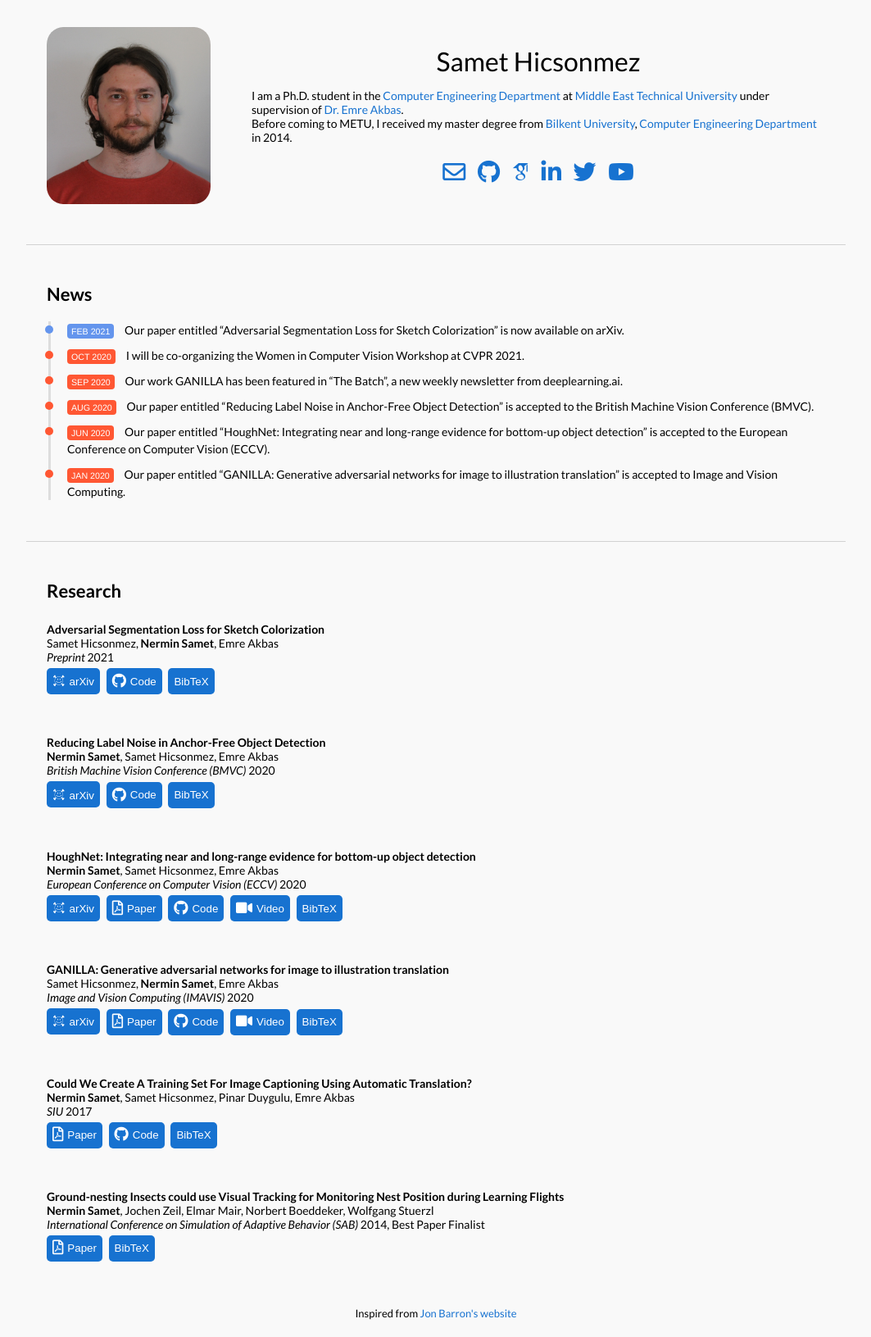
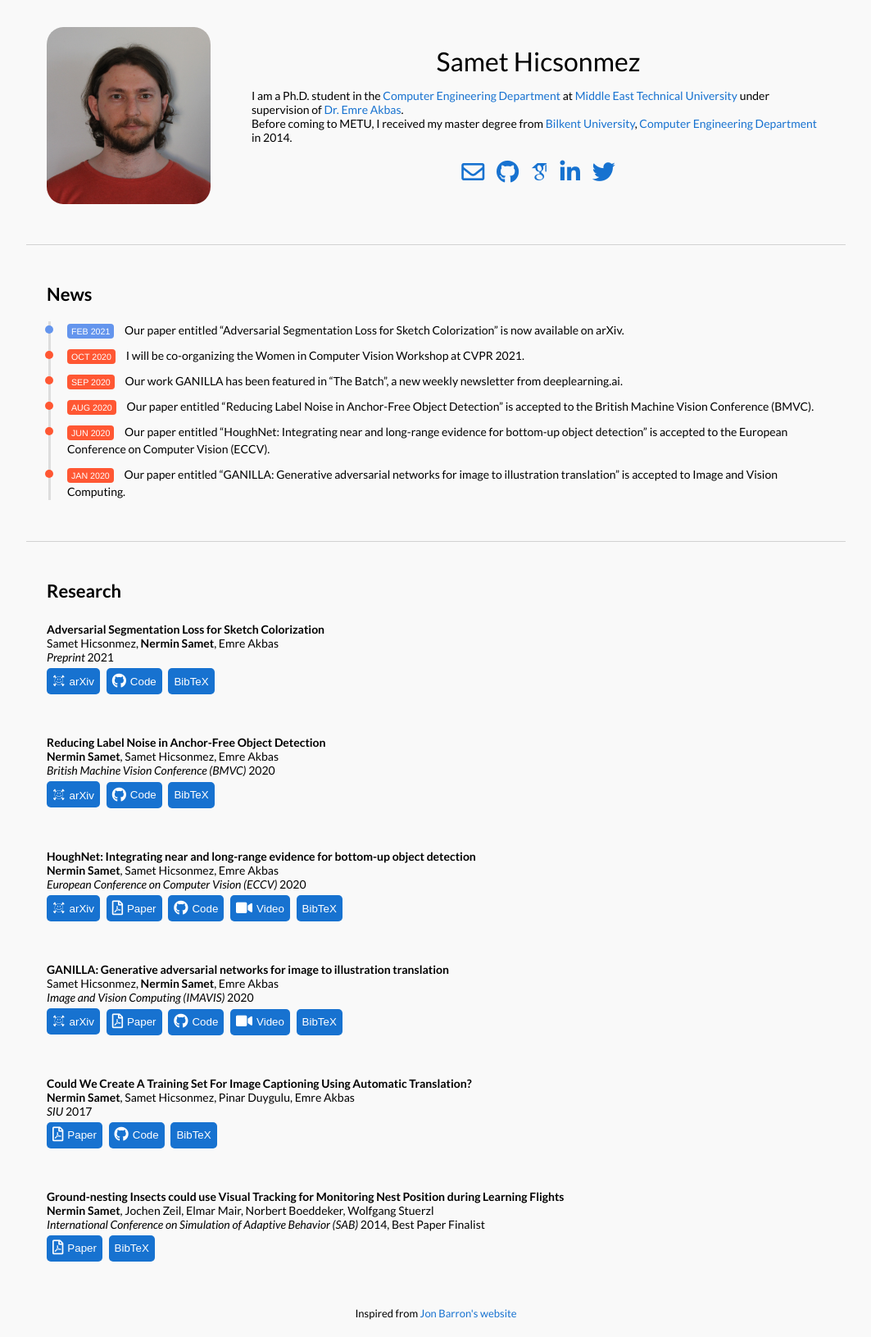
Before and after one commit to giddyyupp/giddyyupp.github.io, a Jekyll site: the page built from _posts/research/2021-02-01-advsegloss.markdown, in a window 1280 px wide. Shown: the whole page at 82% size, without its empty margins (108-1171 px from the left). Built offline with Jekyll 4.4.1, drawn with Linux system fonts in a browser that asks for light colours; some web fonts are replaced.

Commit message:
links updated

```diff
--- a/_layouts/default.html
+++ b/_layouts/default.html
@@ -39,12 +39,12 @@
               </p>
               <p style="text-align:center">
                 <div class="contact-buttons">
-                  <a href="mailto:nermin.samet@metu.edu.tr" target="_blank"><i class="far fa-envelope fa-2x"></i></a>
-                  <a href="https://github.com/nerminsamet" target="_blank"><i class="fab fa-github fa-2x"></i></a>
-                  <a href="https://scholar.google.com.tr/citations?user=kEVeHU0AAAAJ" target="_blank"><i class="ai ai-google-scholar fa-2x"></i></a>
-                  <a href="https://www.linkedin.com/in/nermin-samet-a70007156" target="_blank"><i class="fab fa-linkedin-in fa-2x"></i></a>
-                  <a href="https://twitter.com/nemka_" target="_blank"><i class="fab fa-twitter fa-2x"></i></a>
-                  <a href="https://www.youtube.com/user/nemka911/videos" target="_blank"><i class="fab fa-youtube fa-2x"></i></a>
+                  <a href="mailto:samethicsonmez@hacettepe.edu.tr" target="_blank"><i class="far fa-envelope fa-2x"></i></a>
+                  <a href="https://github.com/giddyyupp" target="_blank"><i class="fab fa-github fa-2x"></i></a>
+                  <a href="https://scholar.google.com/citations?user=biHfDhUAAAAJ" target="_blank"><i class="ai ai-google-scholar fa-2x"></i></a>
+                  <a href="https://linkedin.com/in/samet-hicsonmez" target="_blank"><i class="fab fa-linkedin-in fa-2x"></i></a>
+                  <a href="https://twitter.com/giddyyupp" target="_blank"><i class="fab fa-twitter fa-2x"></i></a>
+                  <!-- <a href="" target="_blank"><i class="fab fa-youtube fa-2x"></i></a> -->
                   <!-- <a href="" target="_blank"><i class="fab fa-flickr fa-2x"></i></a> -->
                 </div>
               </p>
```
